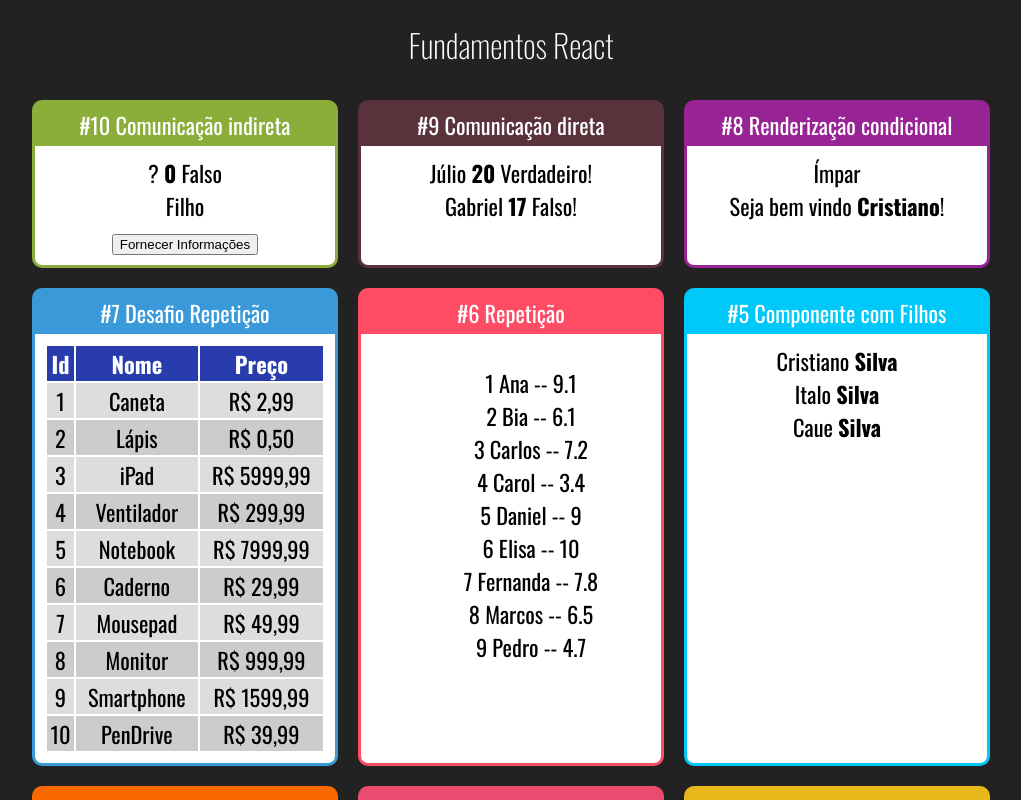
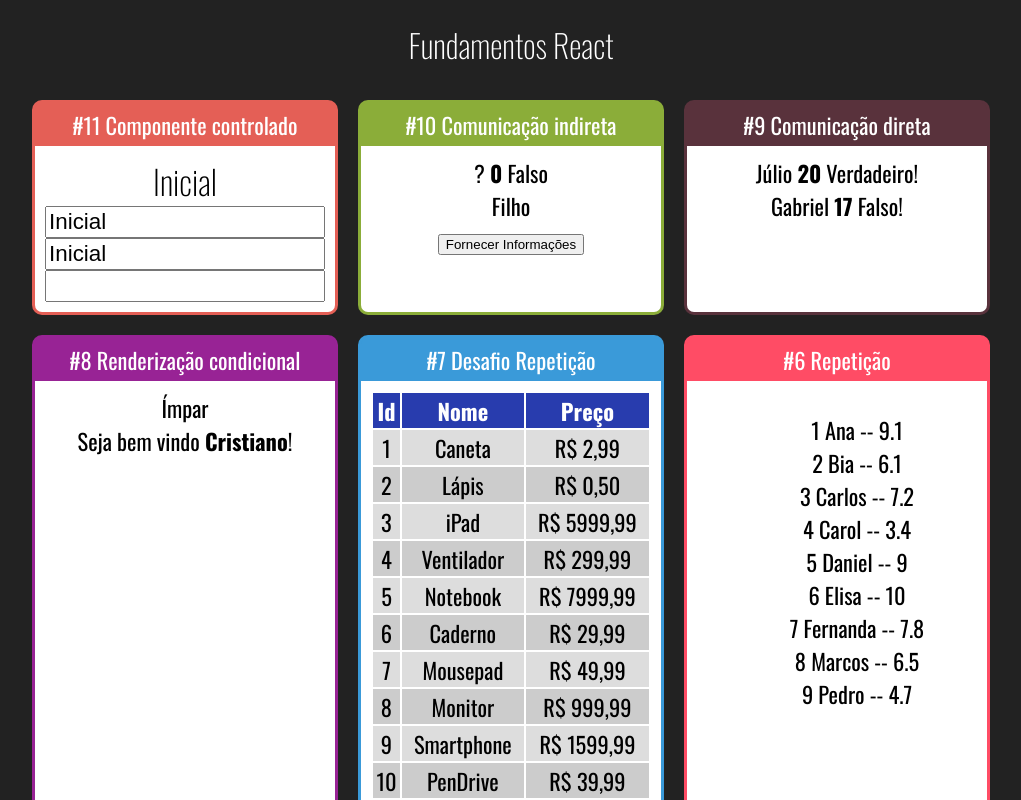
Before and after one commit to cristianodecarvalho/curso-react-redux, a React (Create React App) app in the folder fundamentos-react/: page / in a window 1280 px wide. Shown: the top 800 px of the page, without its empty margins (129-1150 px from the left). Built offline with nearby package versions, Linux system fonts and the light colour scheme.

Commit message:
Implementing Controlled Component Concept

```diff
--- a/fundamentos-react/src/App.jsx
+++ b/fundamentos-react/src/App.jsx
@@ -1,6 +1,7 @@
 import "./App.css"
 import React from 'react';
 
+import Input from "./components/formulario/Input";
 import IndiretaPai from "./components/comunicacao/IndiretaPai";
 import DiretaPai from "./components/comunicacao/DiretaPai";
 import UsuarioInfo from "./components/condicional/UsuarioInfo";
@@ -20,6 +21,10 @@
         <h1>Fundamentos React</h1>
 
         <div className="Cards">
+            <Card titulo="#11 Componente controlado" color="#E45F56">
+                <Input/>
+            </Card>
+
             <Card titulo="#10 Comunicação indireta" color="#8BAD39">
                 <IndiretaPai/>
             </Card>
--- /dev/null
+++ b/fundamentos-react/src/components/formulario/Input.css
@@ -0,0 +1,3 @@
+.Input input {
+    font-size: 1.4rem;
+}
--- /dev/null
+++ b/fundamentos-react/src/components/formulario/Input.jsx
@@ -0,0 +1,25 @@
+import './Input.css'
+import React, { useState } from "react";
+
+export default props => {
+
+    const [valor, setValor] = useState('Inicial')
+
+    function quandoMudar(e) {
+        setValor(e.target.value)
+    }
+
+    return (
+        <div className='Input'>
+            <h2>{valor}</h2>
+            <div style={{ display: 'flex', flexDirection: 'column'}}>
+                {/* Controlled component: is assigned to a state */}
+                <input value={valor} onChange={quandoMudar} />
+                {/* Controlled component */}
+                <input value={valor} readOnly/>
+                {/* Uncontrolled component: is not assgined to a state */}
+                <input value={undefined} />
+            </div>
+        </div>
+    )
+}
```
